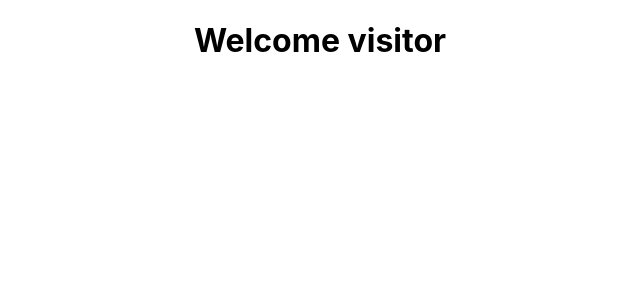
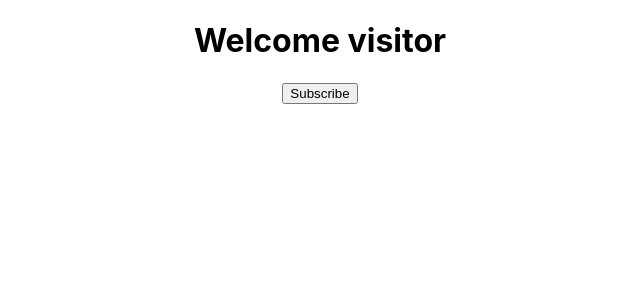
Before and after one commit to MarioTiara/React-Study, a React (Create React App) app: page / in a window 1280 px wide. Shown: the top 300 px of the page, without its empty margins (320-960 px from the left). Built offline with nearby package versions, Linux system fonts and the light colour scheme.

Commit message:
[10-State] Change state value using onClick event

```diff
--- a/src/components/Message.js
+++ b/src/components/Message.js
@@ -1,17 +1,23 @@
-import React, {Component} from 'react';
+import React, { Component } from 'react';
 
 class Message extends Component {
-    constructor (){
+    constructor() {
         super()
-        this.state={
-            message:'Welcome visitor'
+        this.state = {
+            message: 'Welcome visitor'
         }
     }
-    render (){
+    changeMessage(){
+        this.setState({
+            message:'Thank you for subscribing'
+        })
+    }
+    render() {
         return (
-            <h1>
-                {this.state.message}
-            </h1>
+            <div>
+                <h1>{this.state.message}</h1>
+                <button onClick={()=> this.changeMessage()}>Subscribe</button>
+            </div>
         )
     }
 }
```
